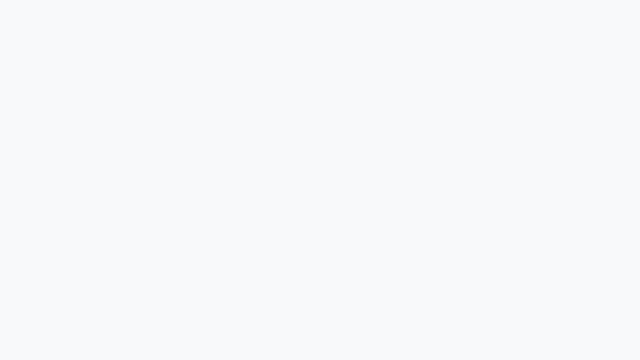
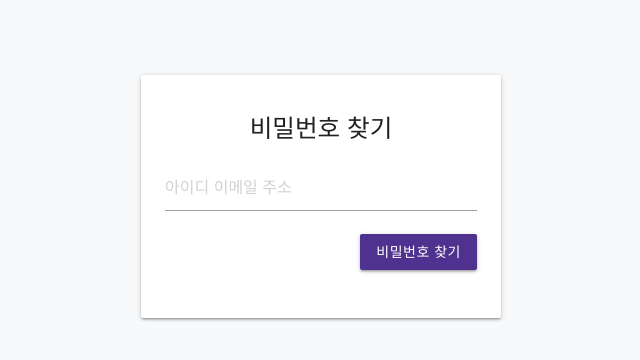
Before and after one commit to coloryourlife/2020-2-uos-swegineering, a React (Create React App) app: page /forgotpwd in a window 1280 px wide. Shown: the top 360 px of the page, without its empty margins (319-959 px from the left). Built offline with nearby package versions, Linux system fonts and the light colour scheme.

Commit message:
modified

```diff
--- a/src/App.js
+++ b/src/App.js
@@ -1,6 +1,7 @@
 import './App.css';
 import { BrowserRouter, Switch, Route } from 'react-router-dom';
 import { SignIn } from './Components/auth/SignIn';
+import { ForgotPwd } from './Components/auth/ForgotPwd';
 import {OrderMenu} from './Components/customer/OrderMenu';
 import { SignUp } from './Components/auth/SignUp'
 import {OrderDone} from './Components/customer/OrderDone'
@@ -13,6 +14,9 @@ function App() {
         <Switch>
           <Route exact path='/'>
             <SignIn/>
+          </Route>
+          <Route exact path='/forgotpwd'>
+            <ForgotPwd />
           </Route>
           <Route path='/signup'>
             <SignUp/>
--- /dev/null
+++ b/src/Components/auth/ForgotPwd.js
@@ -0,0 +1,51 @@
+import React, { useState, useEffect } from 'react';
+import { Link, useHistory } from 'react-router-dom';
+import firebase from 'firebase/app'
+import 'firebase/auth'
+import cookie from 'react-cookie'
+import axios from 'axios';
+import Cookies from 'js-cookie'
+import './forgotpwd.css';
+import firebaseConfig from '../../config/fbConfig'
+
+export const ForgotPwd = () => {
+	const [userEmail, setUserEmail] = useState([])
+	const history = useHistory();
+
+	if (!firebase.apps.length) {
+		firebase.initializeApp(firebaseConfig);
+	}
+
+	const handleChange = (e) => {
+		setUserEmail(e.target.value)
+	}
+
+	const sendPasswordResetEmail = (e) => {
+		e.preventDefault();
+		let auth = firebase.auth();
+		console.log(userEmail)
+		auth.sendPasswordResetEmail(userEmail).then(() => {
+			alert('비밀번호 재설정 이메일을 전송하였습니다.')
+			history.push('/')
+		})
+	}
+	return (
+		<>
+			<div className="container forgotIdPwd">
+				<div className="card forgotId">
+					<div className="card-content">
+						<h5 className="scorehvy">비밀번호 찾기</h5>
+						<form id='forgot_password' onSubmit={sendPasswordResetEmail}>
+							<div className="input-field">
+								<input type="email" id="email" value={userEmail} onChange={handleChange} placeholder="아이디 이메일 주소"/>
+							</div>
+							<div className="input-field">
+								<button className="btn right myomColor-background">비밀번호 찾기</button>
+							</div>
+						</form>
+					</div>
+				</div>
+			</div>
+		</>
+	)
+}
--- a/src/Components/auth/SignIn.js
+++ b/src/Components/auth/SignIn.js
@@ -1,5 +1,6 @@
 import React, { useState, useEffect } from 'react';
 import { Link, useHistory } from 'react-router-dom';
+import { M, Modal,Button } from 'react-materialize';
 import firebase from 'firebase/app'
 import 'firebase/auth'
 import cookie from 'react-cookie'
@@ -50,7 +51,7 @@ export const SignIn = () => {
 				}).then(() => {
 					return firebase.auth().signOut();
 				})
-			})
+			}).catch((e) => { alert('비밀번호를 다시 확인해주세요.') })
 	}
 
 	const handleChange = (e) => {
@@ -59,6 +60,7 @@ export const SignIn = () => {
 			[e.target.id]: e.target.value
 		})
 	}
+
 	return (
 		<>
 			<div className="container signin">
@@ -83,7 +85,7 @@ export const SignIn = () => {
 								<Link className='myomColor' to='/signup'>회원가입</Link>
 							</div>
 							<div className="forgotidpwd center">
-								<Link to='/' className='myomColor'>아이디/비밀번호찾기</Link>
+								<Link to='/forgotpwd' className='myomColor'>아이디/비밀번호찾기</Link>
 							</div>
 						</form>
 					</div>
--- /dev/null
+++ b/src/Components/auth/forgotpwd.css
@@ -0,0 +1,33 @@
+.forgotIdPwd {
+  display: flex;
+  justify-content: center;
+}
+.forgotIdPwd .card{
+  margin-top: 5rem;
+  width: 360px;
+}
+.forgotIdPwd h5 {
+  margin-bottom: 1.5rem;
+}
+.forgotId{
+	margin-bottom: 0;
+}
+
+.forgotPwd{
+	margin-top: 0 !important;
+}
+
+#forgot_email {
+  margin-bottom: 8rem;
+}
+
+#forgot_password {
+  margin-bottom: 5rem;
+}
+
+@media only screen and (max-width: 360px){
+  .forgotIdPwd .card {
+    width: 100%;
+    margin-top: 2rem;
+  }
+}
```
